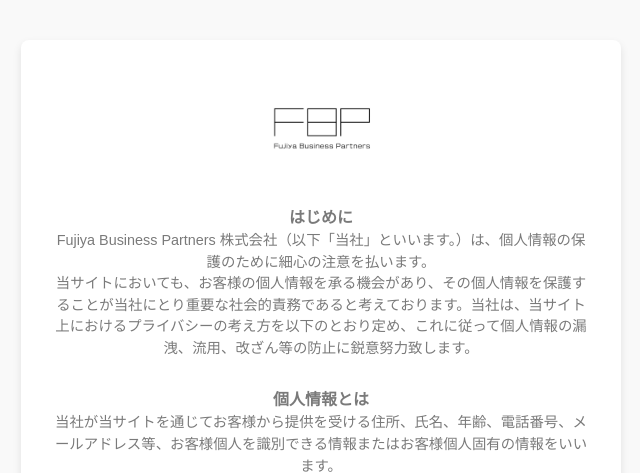
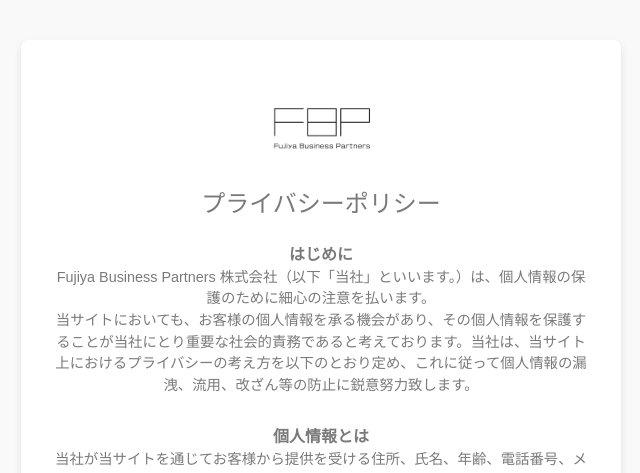
Before and after one commit to YSJP/fujiya-business-partners, a PHP site: page /privacy/index.html in a window 1280 px wide. Shown: the top 473 px of the page, without its empty margins (319-959 px from the left). Run offline with PHP 8.4, Linux system fonts and the light colour scheme.

Commit message:
プライバシーポリシーに見出しを追加し、CSSでh1のフォントサイズを設定しました

```diff
--- a/css/home.css
+++ b/css/home.css
@@ -37,6 +37,9 @@ body {
     width: 120px;
     max-width: 100%;
     height: auto;
+}
+h1 {
+    font-size: 1.5rem;
 }
 dl {
     margin: 0;
--- a/privacy/index.html
+++ b/privacy/index.html
@@ -65,6 +65,7 @@
             </a>
         </div>
         <div class="main-content">
+            <h1>プライバシーポリシー</h1>
             <dl class="list-data">
                 <dt id="introduction">はじめに</dt>
                 <dd>
```
